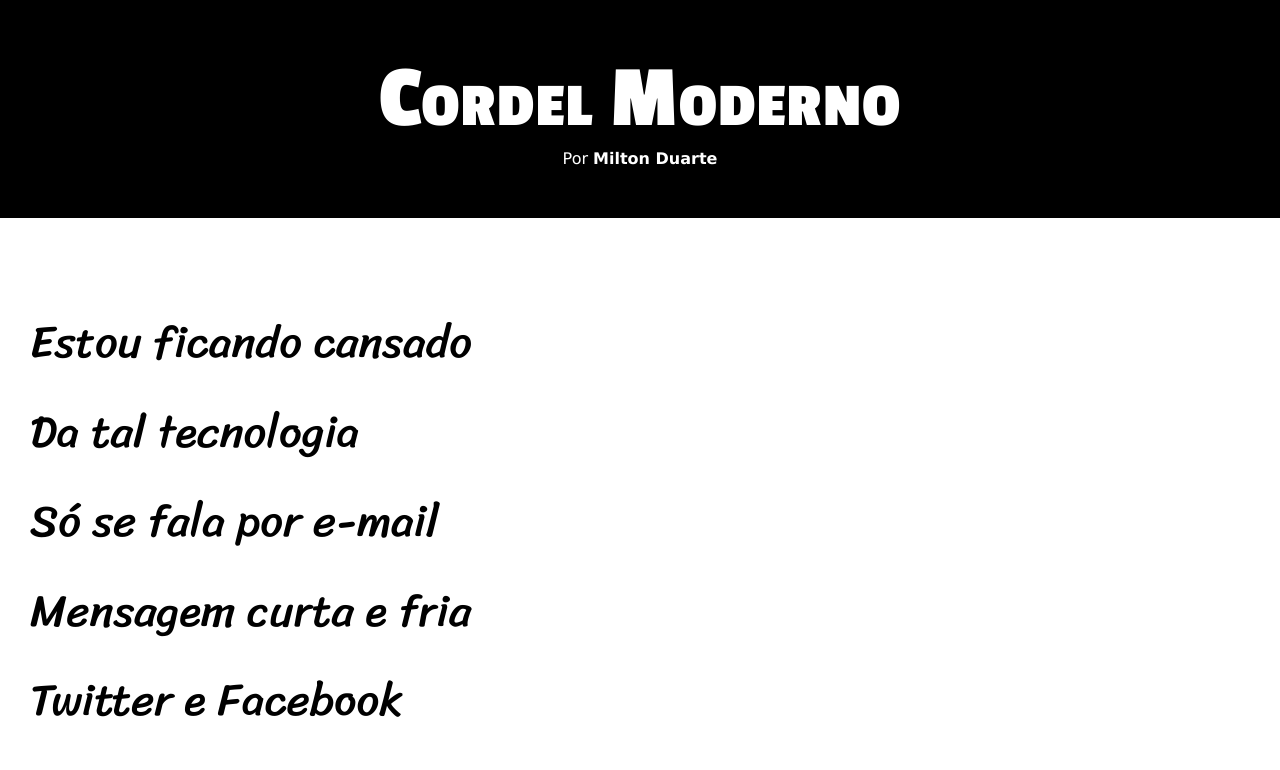
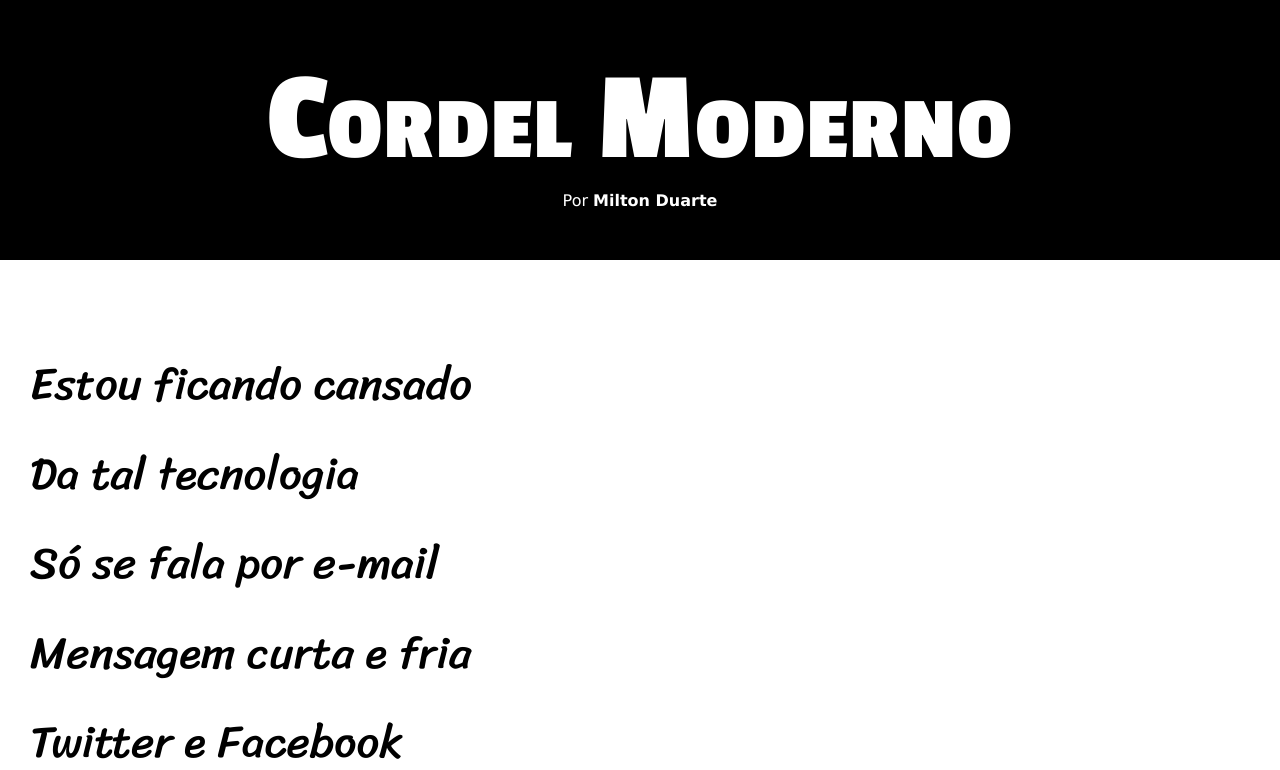
Before and after one commit to victoriaduarte/html-css-curso-em-video, a plain HTML site: page modulo03/projeto-cordel/index.html in a window 1280 px wide. Shown: the top 770 px of the page. Drawn offline with Linux system fonts and the light colour scheme.

Commit message:
Atualiza fonts

```diff
--- a/modulo03/projeto-cordel/styles/style.css
+++ b/modulo03/projeto-cordel/styles/style.css
@@ -1,4 +1,10 @@
 @import url('https://fonts.googleapis.com/css2?family=Passion+One:wght@400;700&family=Sriracha&display=swap');
+
+:root {
+    --font1: Verdana, Geneva, Tahoma, sans-serif;
+    --font2: 'Passion One', cursive;
+    --font3: 'Sriracha', cursive;
+}
 
 * {
     margin: 0px;
@@ -8,6 +14,7 @@
 html, body {
     min-height: 100vh;
     background-color: darkgray;
+    font-family: var(--font1);
 }
 
 header {
@@ -19,15 +26,14 @@
 header h1 {
     padding-top: 50px;
     font-variant: small-caps;
-    font-family: 'Passion One', cursive;
+    font-family: var(--font2);
     font-weight: 700;
-    font-size: 7vw;
+    font-size: 10vw;
     letter-spacing: .01em;
 }
 
 header > p {
     padding-bottom: 50px;
-    font-family: Verdana, Geneva, Tahoma, sans-serif;
     font-size: 1em;
 }
 
@@ -48,7 +54,7 @@
 }
 
 section p {
-    font-family: 'Sriracha', cursive;
+    font-family: var(--font3);
     font-size: 3.5vw;
     line-height: 2em;
 }
@@ -94,6 +100,5 @@
 }
 
 footer p {
-    font-family: Verdana, Geneva, Tahoma, sans-serif;
     font-size: 1em;
 }
```
